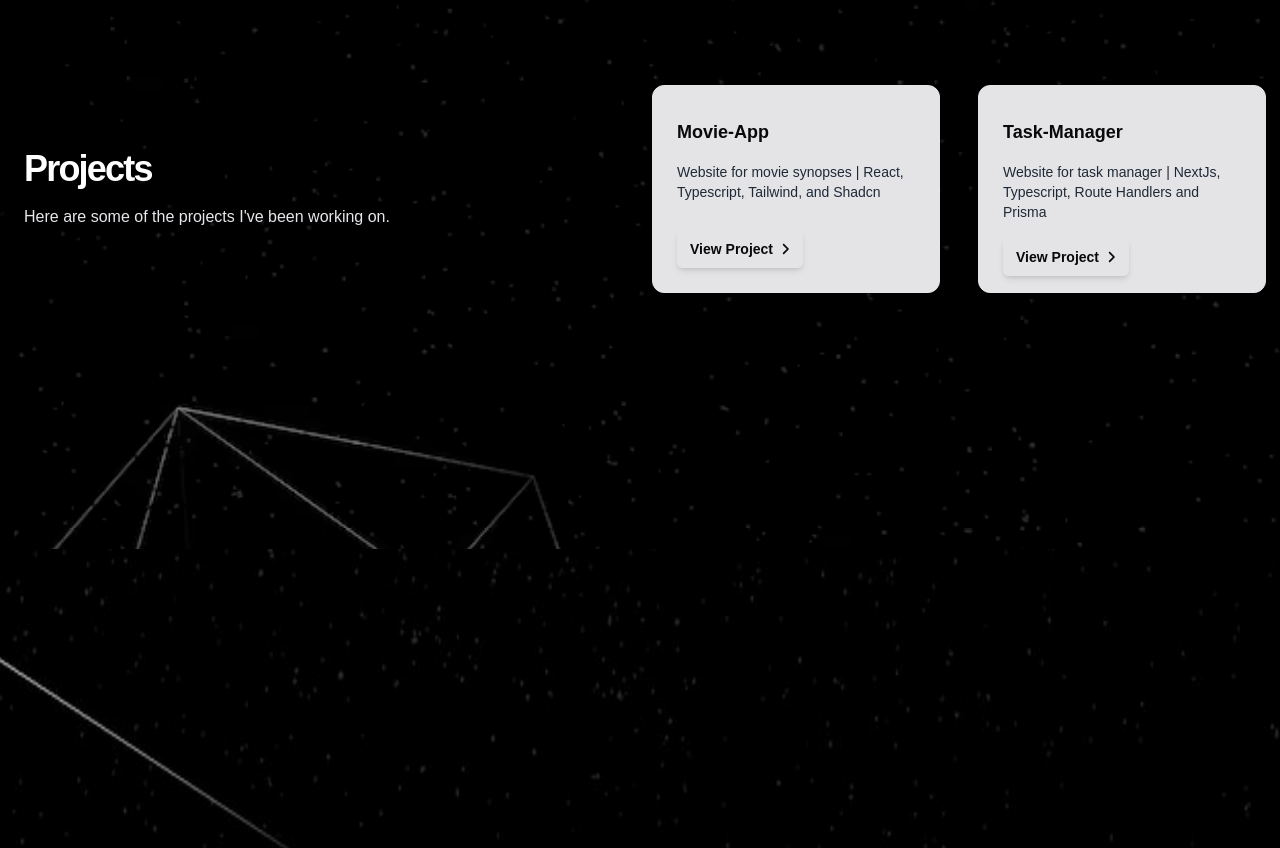
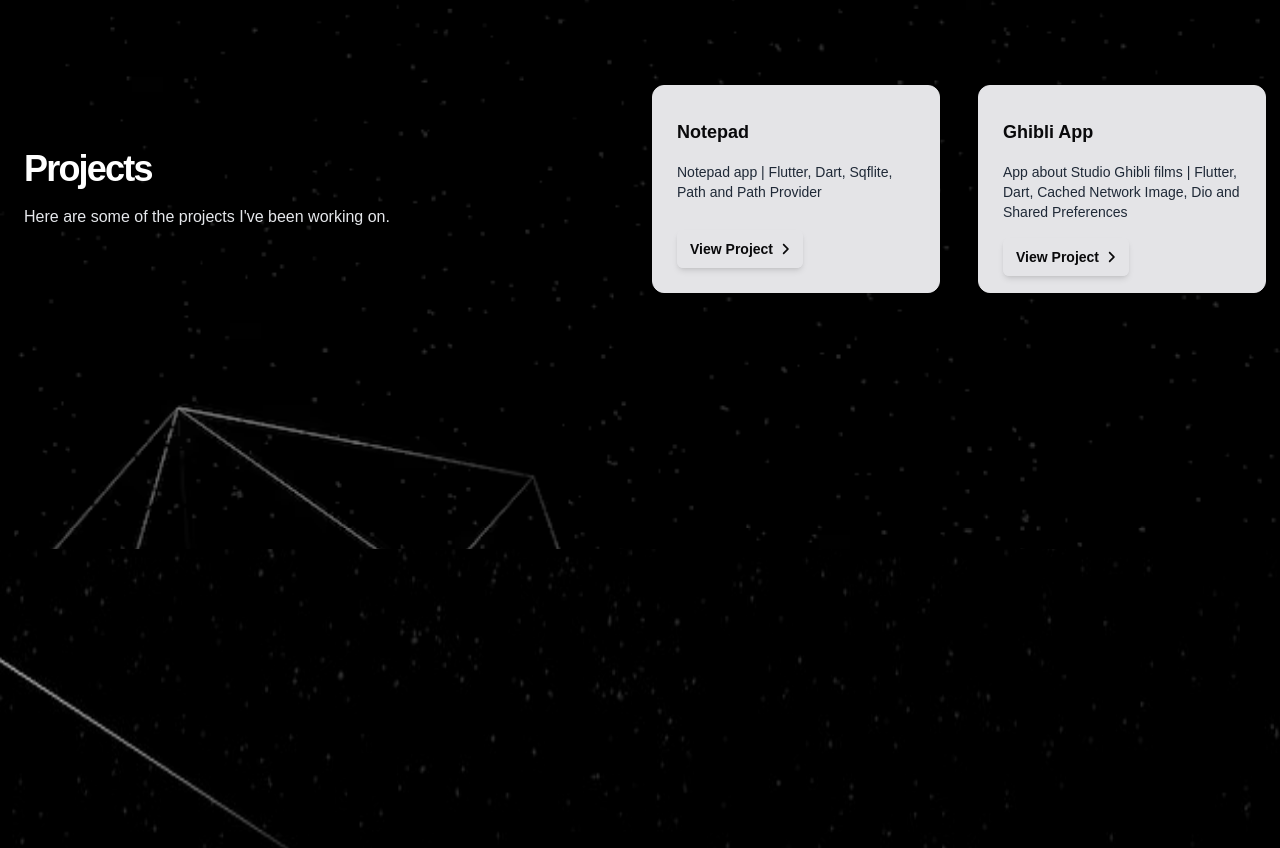
Before and after one commit to AlexKerner/my-portfolio, a Next.js app: page / in a window 1280 px wide. Shown: the part 1183-2031 px from the top of the page. Built offline with nearby package versions, Linux system fonts and the light colour scheme.

Commit message:
feat: new projects

```diff
--- a/src/app/page.tsx
+++ b/src/app/page.tsx
@@ -18,14 +18,14 @@ import Box3d from "@/components/box3d/box3d";
 
 const cardData = [
   {
-    title: "Movie-App",
-    descriptionKey: "movieAppDescription",
-    url: "https://movie-app-bay-theta.vercel.app/",
+    title: "Notepad",
+    descriptionKey: "notepadAppDescription",
+    url: "https://github.com/AlexKerner/notepad_app",
   },
   {
-    title: "Task-Manager",
-    descriptionKey: "taskManagerDescription",
-    url: "https://task-manager-pi-tan.vercel.app/",
+    title: "Ghibli App",
+    descriptionKey: "ghibliAppDescription",
+    url: "https://github.com/AlexKerner/ghibli_app_flutter/",
   },
 ];
 const cardSkill = [
--- a/src/locale/en.json
+++ b/src/locale/en.json
@@ -10,16 +10,16 @@
     "Contact": "Contacts",
     "GetInTouch": "Get in touch:",
     "Skill": "Skills",
-    "movieAppDescription": "Website for movie synopses | React, Typescript, Tailwind, and Shadcn",
-    "taskManagerDescription": "Website for task manager | NextJs, Typescript, Route Handlers and Prisma",
-    "html": "1 year",
-    "css": "1 year",
-    "js": "1 year",
-    "ts": "6 months",
-    "react": "6 months",
-    "next": "3 months",
-    "dart": "1 month",
-    "flutter": "1 month",
+    "notepadAppDescription": "Notepad app | Flutter, Dart, Sqflite, Path and Path Provider",
+    "ghibliAppDescription": "App about Studio Ghibli films | Flutter, Dart, Cached Network Image, Dio and Shared Preferences",
+    "html": "2 years",
+    "css": "2 years",
+    "js": "2 years",
+    "ts": "10 months",
+    "react": "10 months",
+    "next": "6 months",
+    "dart": "4 months",
+    "flutter": "4 months",
     "Copy": "Is copyed!"
   }
 }
--- a/src/locale/pt.json
+++ b/src/locale/pt.json
@@ -10,16 +10,16 @@
     "Contact": "Contatos",
     "GetInTouch": "Entre em contato:",
     "Skill": "Habilidades",
-    "movieAppDescription": "Website para sinopses de filmes | ReactJs, Typescript, Tailwind, e ShadcnUI",
-    "taskManagerDescription": "Website de gerenciamento de tarefas | NextJs, Typescript, Route Handlers e Prisma",
-    "html": "1 ano",
-    "css": "1 ano",
-    "js": "1 ano",
-    "ts": "7 meses",
-    "react": "7 meses",
-    "next": "5 meses",
-    "dart": "1 mes",
-    "flutter": "1 mes",
+    "notepadAppDescription": "Aplicativo de notas | Flutter, Dart, Sqflite, Path e Path Provider",
+    "ghibliAppDescription": "Aplicativo sobre os filmes Studio Ghibli | Flutter, Dart, Cached Network Image, Dio e Shared Preferences",
+    "html": "2 anos",
+    "css": "2 anos",
+    "js": "2 anos",
+    "ts": "10 meses",
+    "react": "10 meses",
+    "next": "6 meses",
+    "dart": "4 meses",
+    "flutter": "4 meses",
     "Copy": "Copiado!"
   }
 }
```
